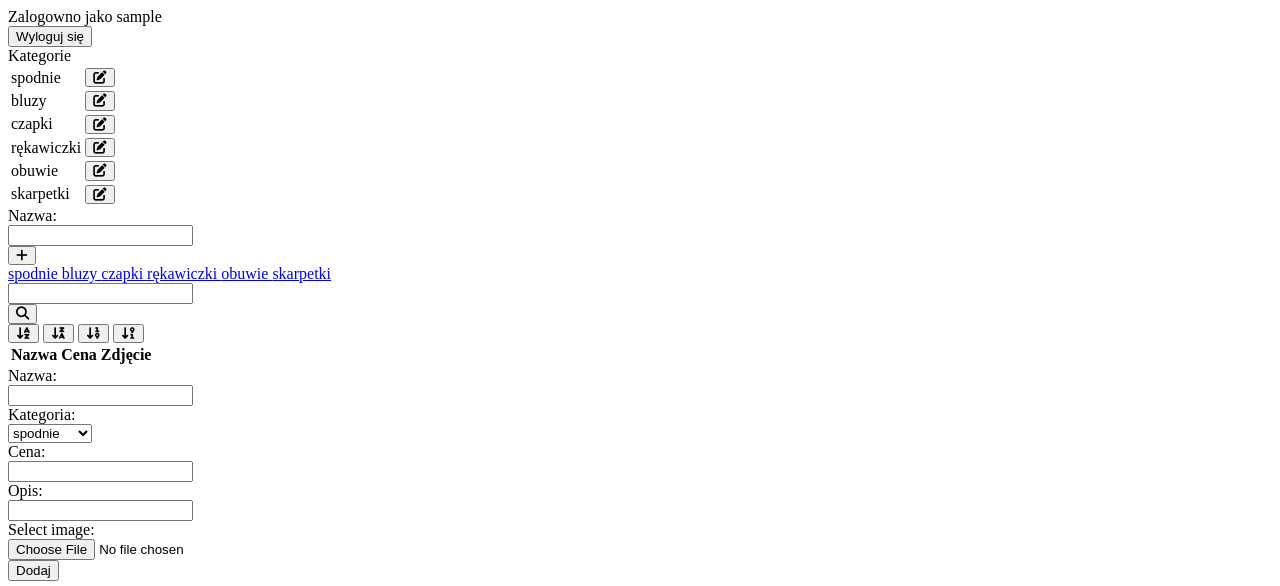
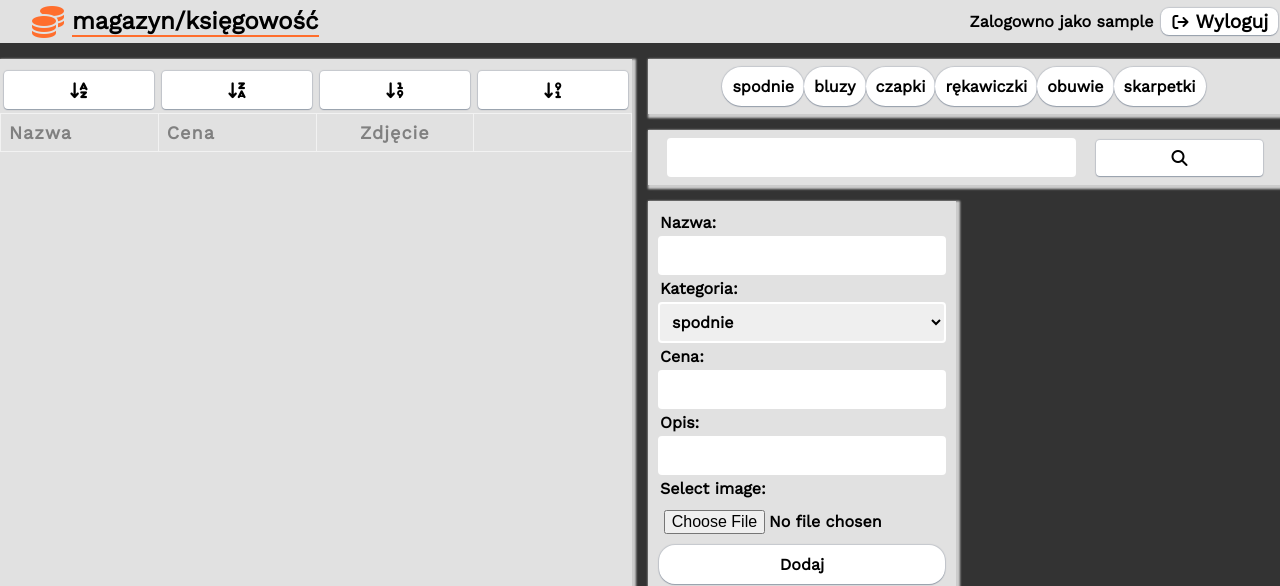
Before and after one commit to LukaszMiazek/Magazyn, a PHP site: page /ksiegowosc.php in a window 1280 px wide. Shown: the top 586 px of the page. Run offline with PHP 8.4, Linux system fonts and the light colour scheme; the visitor is signed in with stand-in values (Sample User, id 1); data comes from the database, SQL or seed files in the repository; lists and menus that the app fills with data are empty; some libraries are stand-ins or nearby versions.

Commit message:
Update ksiegowosc.php

```diff
--- a/mag/ksiegowosc.php
+++ b/mag/ksiegowosc.php
@@ -3,37 +3,39 @@
 <head>
 	<meta charset="utf-8">
 	<title>Ksiegowosc</title>
+	<link rel="stylesheet" type="text/css" href="style_ksiegowosc.css">
 	<meta name="viewport"  content="width=device-width, initial-scale=1.0, maximum-scale=1.0, user-scalable=0">
-	<link rel="stylesheet" type="text/css" href="style2.css">
 	<link rel="stylesheet" href="https://cdnjs.cloudflare.com/ajax/libs/font-awesome/6.1.0/css/all.min.css"/>
 	<link rel="preconnect" href="https://fonts.googleapis.com">
 	<link rel="preconnect" href="https://fonts.gstatic.com" crossorigin>
-<link href="https://fonts.googleapis.com/css2?family=Roboto:wght@100;400&display=swap" rel="stylesheet">
+	<link href="https://fonts.googleapis.com/css2?family=Work+Sans&display=swap" rel="stylesheet">
 </head>
 <body>
 	<div class="container">
 			<div class="div3">
-				<div class="pasek_nav">
+				<div class="logo">
+					<i class="fa-solid fa-coins"></i>
+					<h2>magazyn/księgowość</h2>
+				</div>
+
 					<?php
 					session_start();
 					require 'rb-mysql.php';
 					R::setup( 'mysql:host=localhost;dbname=magazyn','root', '' );
-
+					echo  '<div class="nav_panel">';
 						echo 'Zalogowno jako '.$_SESSION['login'];
-				echo '<br>';
 						?>
 						<form action="index.php" method="post">
 
 							<input type="hidden" name="wlog"	required>
-					<button type="submit">Wyloguj się</button>
-
+							<button type="submit"><i class="fa-solid fa-arrow-right-from-bracket"></i> Wyloguj </button>
 						</form>
 					</div>
 			</div>
 
 			<div class="div2">
+				<div class="scrolling">
 					<label>Kategorie</label>
-				<div class="scrolling">
 				<?php
 
 				echo '<table>';
@@ -73,20 +75,12 @@
 							<button type="submit" value="dodaj">Edytuj</button>
 						</div>
 					</div>
-				</div>
 				</form>
 				<form action="" method="post">
 					<div class="container_kategoria2">
 						<input type="hidden" name="iddk" value=<?php echo $_POST['editk'] ?> required>
-					<div class="kategoria4-3">
-						<div class="button_align">
 								<button type="submit" class="fa-solid fa-trash-can" value="Usuń"></button>
-						</div>
-					</div>
-					<div class="kategoria5-3">
-						<div class="button_align">
 								<a class="guzik" href="">Anuluj</a>
-				</div>
 					</div>
 				</div>
 					</form>
@@ -427,12 +421,14 @@
 		</div>
 
 			<input type="hidden" name="ide" value=<?php echo $id ?> required>
+
 			<div class="button_align0">
 					<button type="submit" class="fa-solid fa-check" value="Edytuj"></button>
 					</div>
 
+
 	</form>
-		<div class="group1">
+		<div class="div4buttons">
 				<form action="" method="post">
 					<input type="hidden" name="idd" value=<?php echo $id ?> required>
 					<div class="button_align1">
@@ -441,8 +437,8 @@
 					<div class="button_align2">
 						<a class="fa-solid fa-xmark" href=""></a>
 					</div>
+		</div>
 				</form>
-		</div>
 </div>
 
 <div class="div5">
```
Lines whose indentation alone changed are shown as unchanged.
